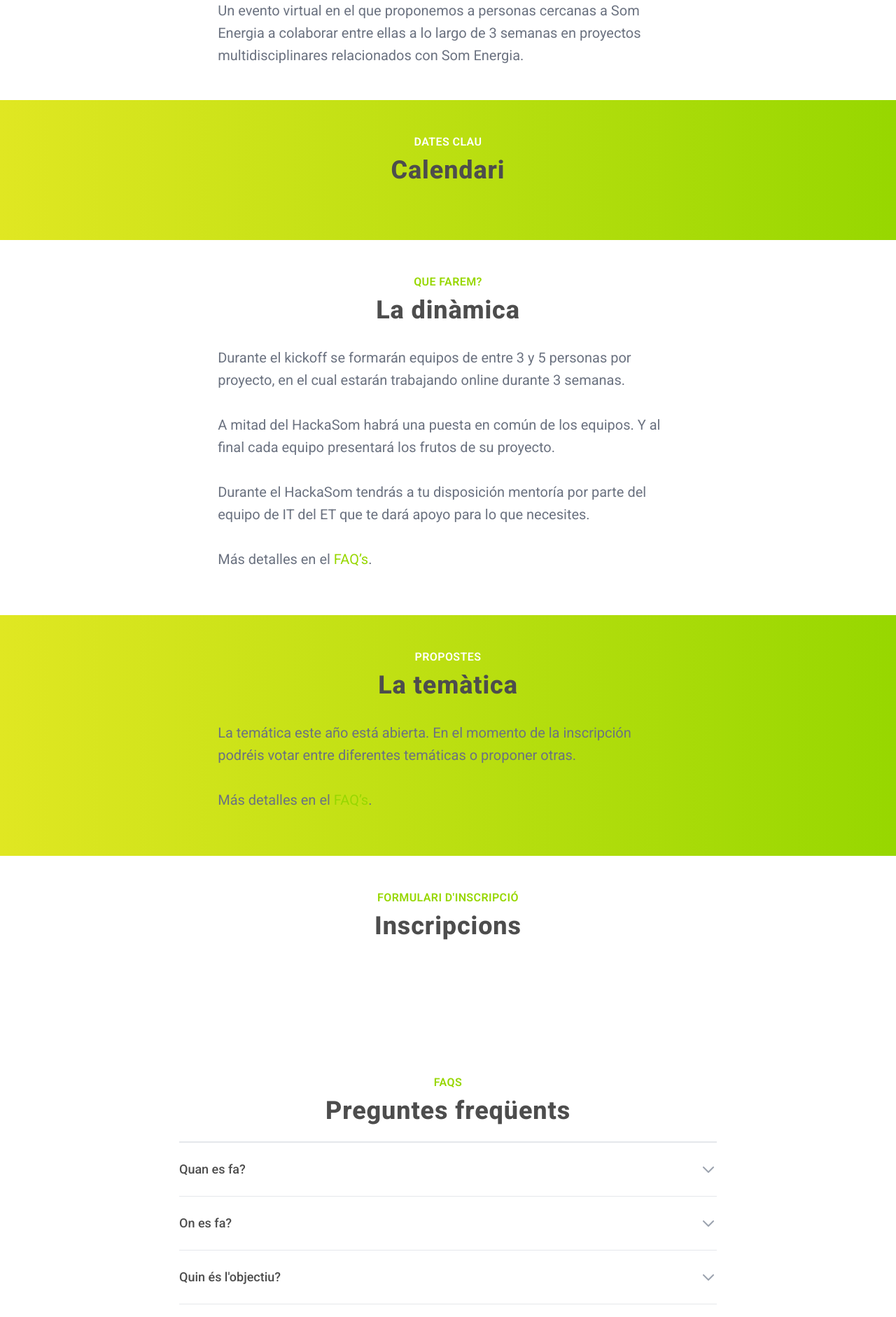
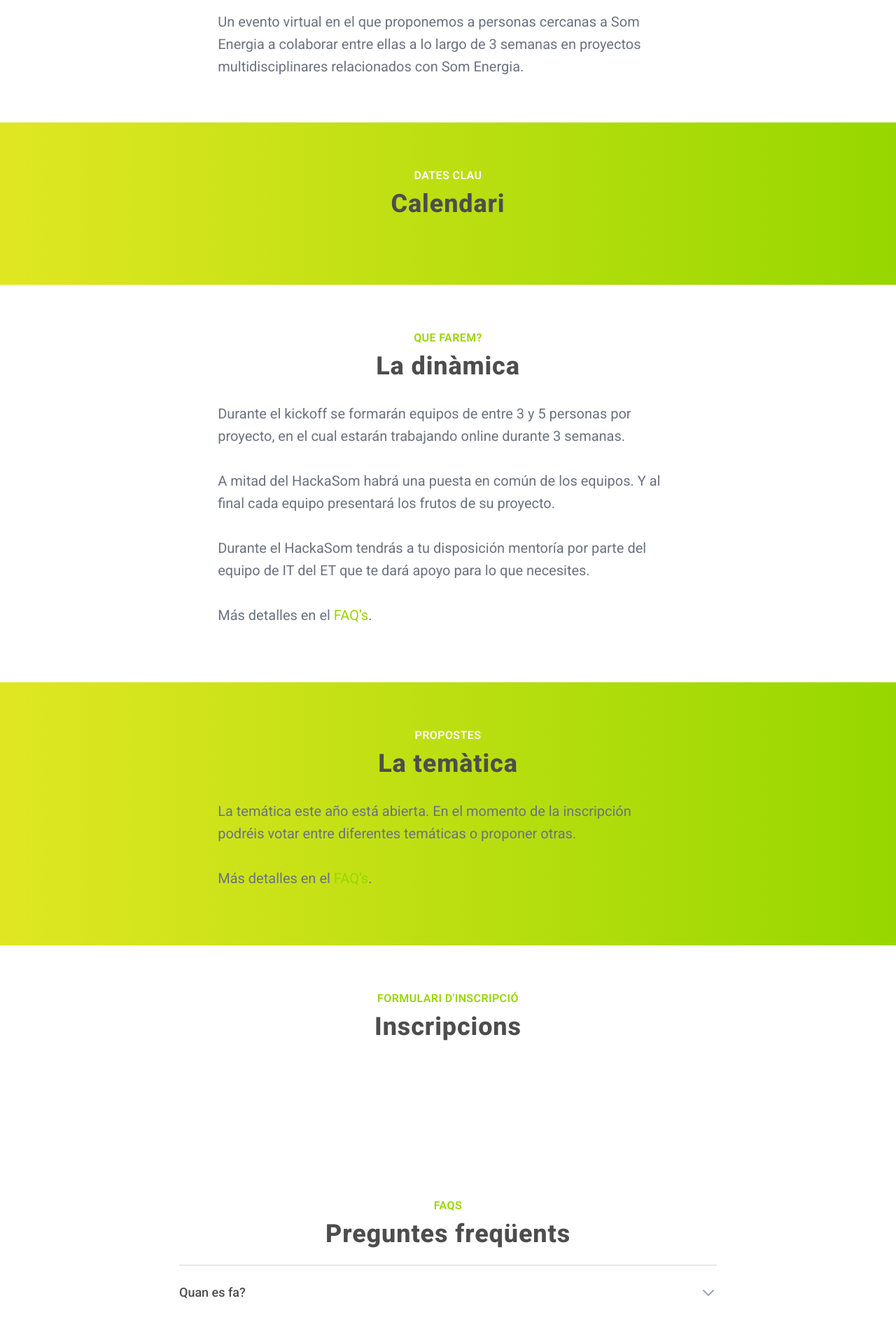
Before and after one commit to Som-Energia/hackasom, a Gatsby site: page / in a window 1280 px wide. Shown: the part 611-2493 px from the top of the page at 70% size. Built offline with nearby package versions, Linux system fonts and the light colour scheme; Gatsby itself is replaced by a stand-in of ours.

Commit message:
fixed main sections padding

```diff
--- a/src/components/layout/Footer.js
+++ b/src/components/layout/Footer.js
@@ -33,8 +33,8 @@
           ))}
         </div>
         <p className="mt-8 text-center text-base text-gray-500">
-          &copy; Som Energia {new Date().getFullYear()} | Made with 💚 and open
-          source
+          &copy; Som Energia {new Date().getFullYear()} | Made with{" "}
+          <span className="text-lg text-som-green">💚</span> and open source
         </p>
       </div>
     </footer>
--- a/src/pages/index.js
+++ b/src/pages/index.js
@@ -226,7 +226,7 @@
         </div>
       </div>
 
-      <section className="py-12" id="hackasom">
+      <section className="py-16" id="hackasom">
         <div className="relative px-4 sm:px-6 lg:px-8">
           <div className="text-lg max-w-prose mx-auto">
             <h1>
@@ -247,7 +247,7 @@
       </section>
 
       <section
-        className="py-12 bg-gradient-to-r from-som-yellow to-som-green"
+        className="py-16 bg-gradient-to-r from-som-yellow to-som-green"
         id="calendar"
       >
         <div className="relative px-4 sm:px-6 lg:px-8">
@@ -265,7 +265,7 @@
         </div>
       </section>
 
-      <section className="py-12" id="dinamica">
+      <section className="py-16" id="dinamica">
         <div className="relative px-4 sm:px-6 lg:px-8">
           <div className="text-lg max-w-prose mx-auto mb-4">
             <h1>
@@ -296,7 +296,7 @@
       </section>
 
       <section
-        className="py-12 bg-gradient-to-r from-som-yellow to-som-green"
+        className="py-16 bg-gradient-to-r from-som-yellow to-som-green"
         id="tematica"
       >
         <div className="relative px-4 sm:px-6 lg:px-8">
@@ -320,7 +320,7 @@
         </div>
       </section>
 
-      <section className="py-12" id="inscripcions">
+      <section className="py-16" id="inscripcions">
         <div className="relative px-4 sm:px-6 lg:px-8">
           <div className="text-lg max-w-prose mx-auto mb-4">
             <h1>
@@ -336,7 +336,7 @@
         </div>
       </section>
 
-      <section className="py-12" id="faqs">
+      <section className="py-16" id="faqs">
         <Faqs faqs={faqs} />
       </section>
     </Layout>
```
